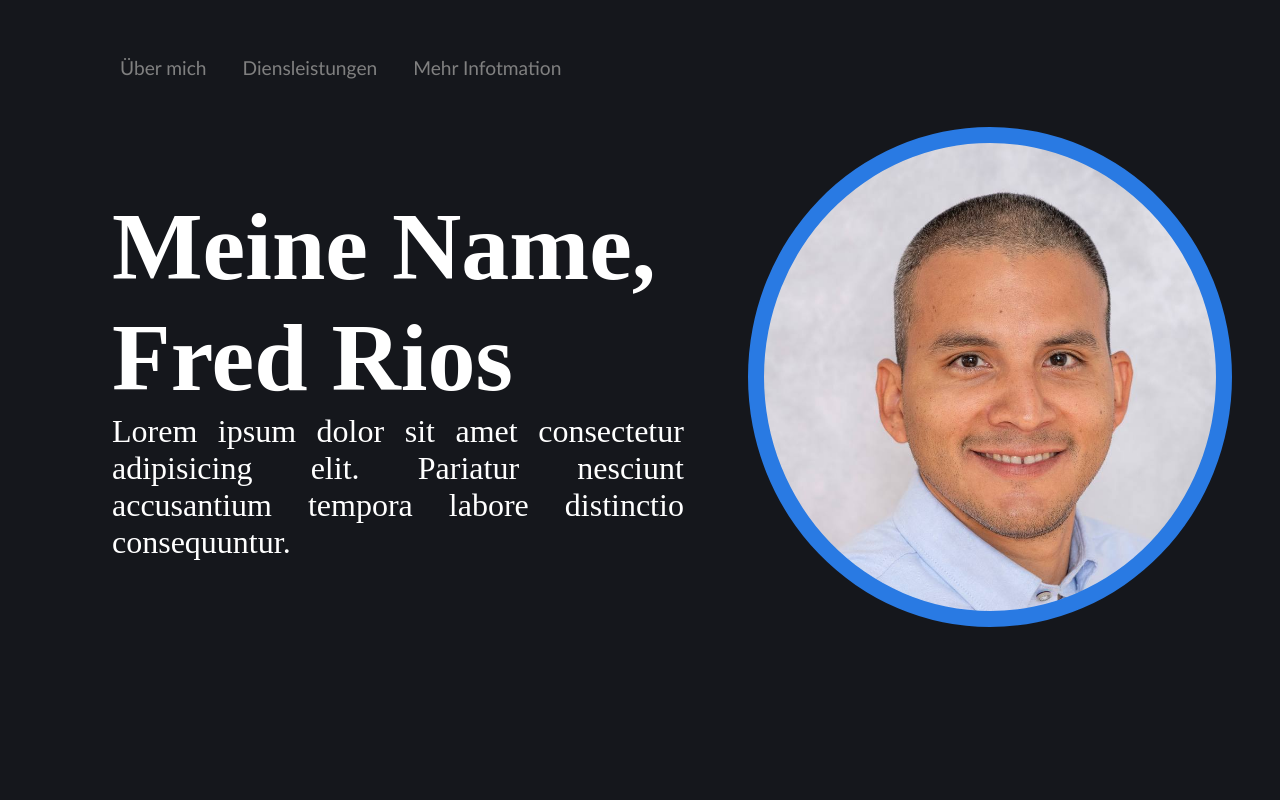
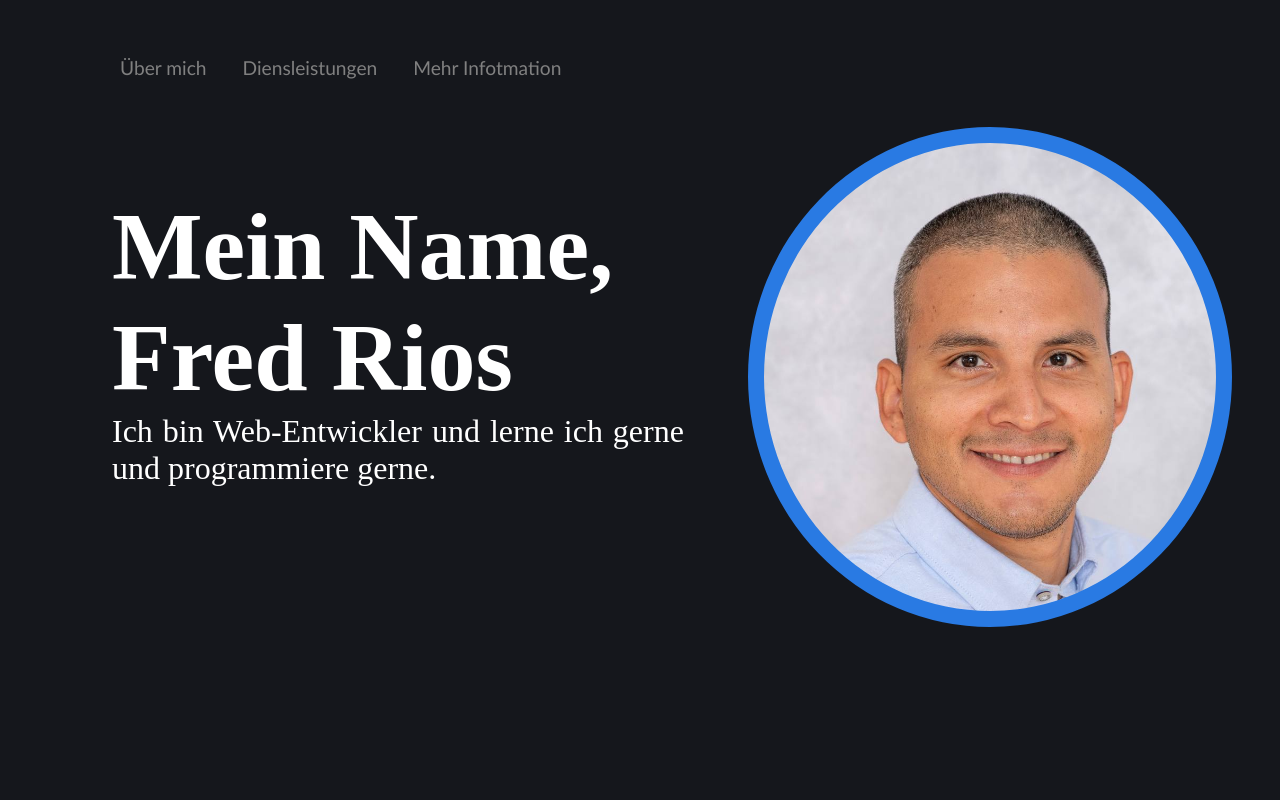
Before and after one commit to fredjhosnick/my-portfolio, a plain HTML site: page index.html in a window 1280 px wide. Shown: the top 800 px of the page. Drawn offline with Linux system fonts and the light colour scheme.

Commit message:
edit text

```diff
--- a/index.html
+++ b/index.html
@@ -16,11 +16,10 @@
     </nav>
     <div class="banner">
       <div class="titleBanner">
-        <h1>Meine Name,</h1>
+        <h1>Mein Name,</h1>
         <h2>Fred Rios</h2>
         <p>
-          Lorem ipsum dolor sit amet consectetur adipisicing elit. Pariatur
-          nesciunt accusantium tempora labore distinctio consequuntur.
+          Ich bin Web-Entwickler und lerne ich gerne und programmiere gerne.
         </p>
       </div>
       <div class="foto"></div>
```
